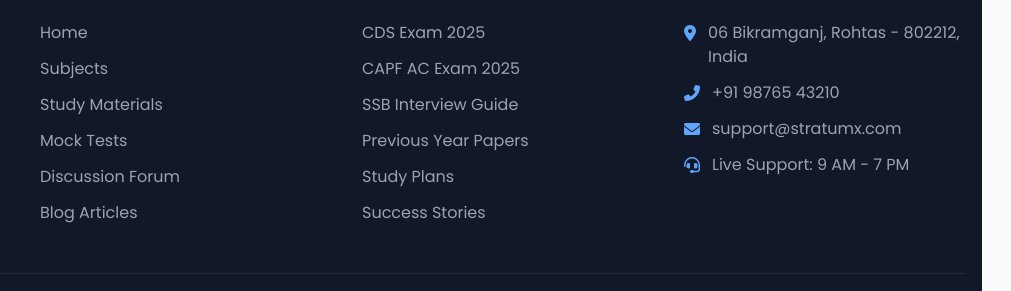
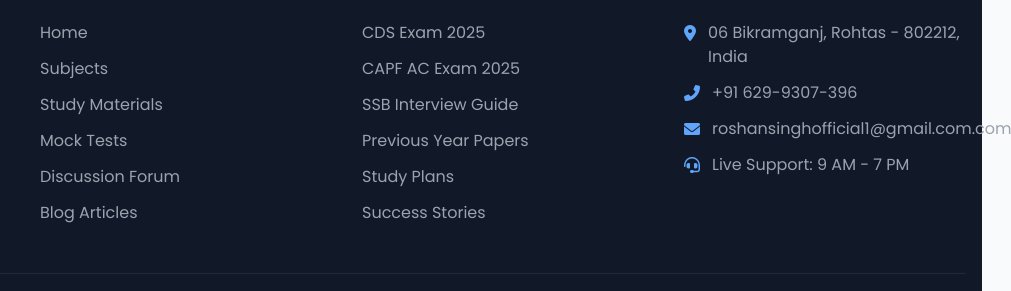
Before and after one commit to roshanXdev/StratumX, a plain HTML site: page index.html in a window 1280 px wide. Shown: the part 8527-8818 px from the top of the page, 298-1309 px from the left, 1011 px wide, since content can reach past the window. Drawn offline with nearby package versions, Linux system fonts and the light colour scheme; animation ran at ten frames a second.

Commit message:
Update phone and email in footer

```diff
--- a/index.html
+++ b/index.html
@@ -1541,11 +1541,11 @@ Contact Support
 </li>
 <li class="flex items-center">
 <i class="fas fa-phone-alt text-blue-400 mr-3"></i>
-<span class="text-gray-400">+91 98765 43210</span>
+<span class="text-gray-400">+91 629-9307-396</span>
 </li>
 <li class="flex items-center">
 <i class="fas fa-envelope text-blue-400 mr-3"></i>
-<span class="text-gray-400">support@stratumx.com</span>
+<span class="text-gray-400">roshansinghofficial1@gmail.com.com</span>
 </li>
 <li class="flex items-center">
 <i class="fas fa-headset text-blue-400 mr-3"></i>
```
